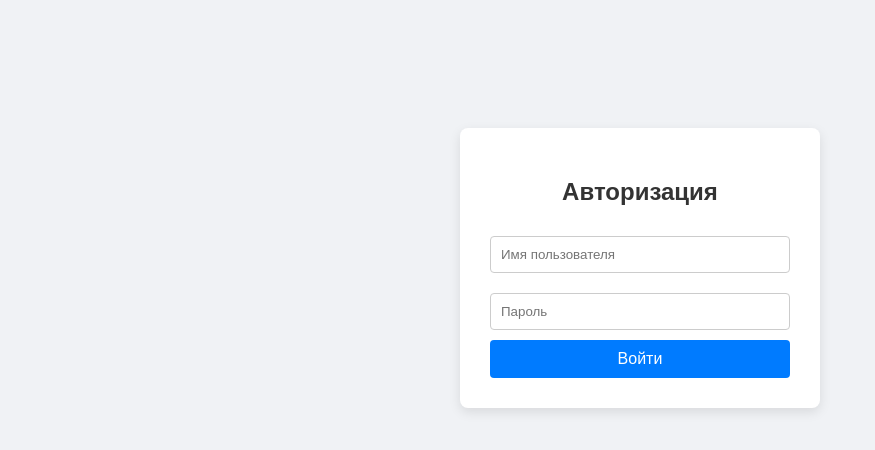
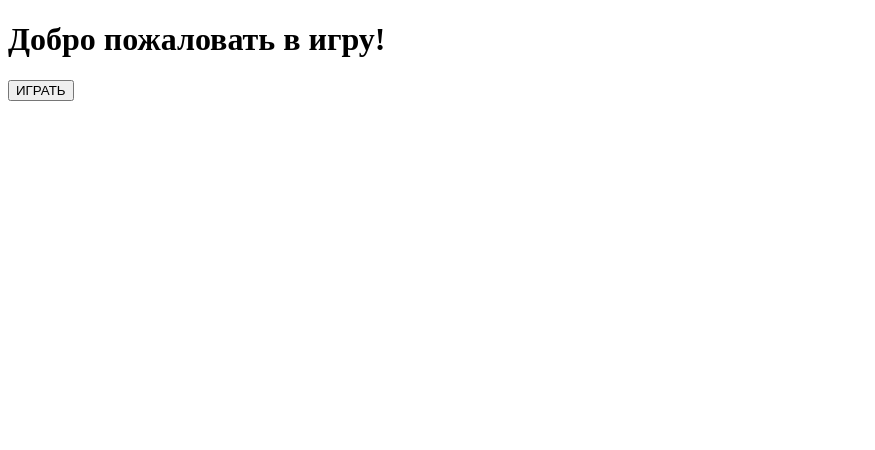
Before and after one commit to v7374972-blip/Bent1ktest, a website: page index.html in a window 1280 px wide. Shown: the whole page, without its empty margins (0-875 px from the left). Drawn offline with Linux system fonts and the light colour scheme.

Commit message:
Update index.html

```diff
--- a/index.html
+++ b/index.html
@@ -2,26 +2,14 @@
 <html lang="ru">
 <head>
     <meta charset="UTF-8">
-    <title>Вход в систему</title>
-    <style>
-        body { font-family: Arial, sans-serif; display: flex; justify-content: center; align-content: center; height: 100vh; background: #f0f2f5; margin: 0; padding-top: 10%; }
-        .login-card { background: white; padding: 30px; border-radius: 8px; box-shadow: 0 4px 12px rgba(0,0,0,0.1); width: 300px; height: fit-content; }
-        h2 { margin-bottom: 20px; text-align: center; color: #333; }
-        input[type="text"], input[type="password"] { width: 100%; padding: 10px; margin: 10px 0; border: 1px solid #ccc; border-radius: 4px; box-sizing: border-box; }
-        button { width: 100%; padding: 10px; background: #007bff; border: none; color: white; border-radius: 4px; cursor: pointer; font-size: 16px; }
-        button:hover { background: #0056b3; }
-    </style>
+    <title>Главное меню</title>
 </head>
 <body>
 
-<div class="login-card">
-    <h2>Авторизация</h2>
-    <form action="http://localhost:3000/login" method="POST">
-        <input type="text" name="username" placeholder="Имя пользователя" required>
-        <input type="password" name="password" placeholder="Пароль" required>
-        <button type="submit">Войти</button>
-    </form>
-</div>
+    <h1>Добро пожаловать в игру!</h1>
+
+    <!-- Переход на login.html при клике -->
+    <button onclick="window.location.href='login.html'">ИГРАТЬ</button>
 
 </body>
 </html>
```
